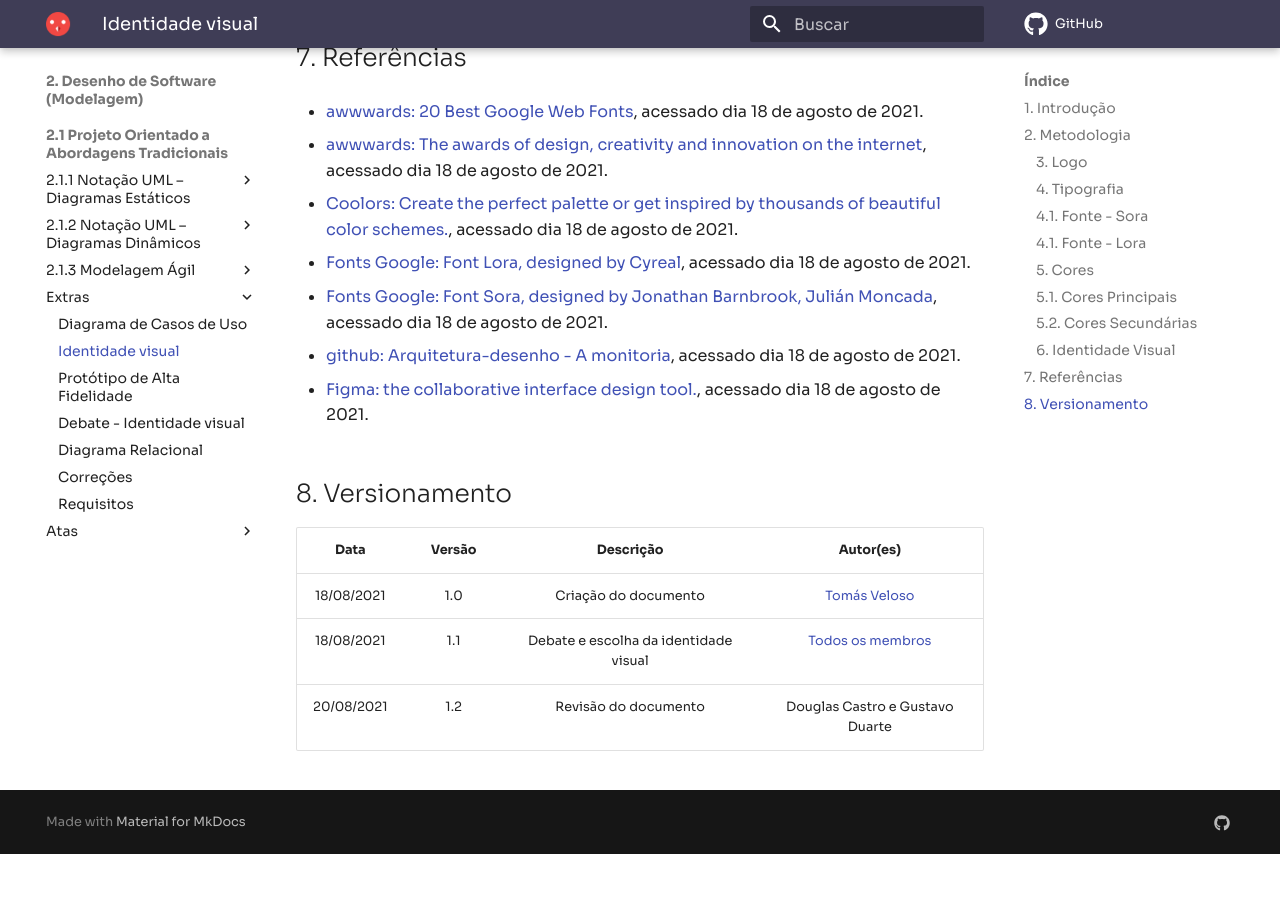
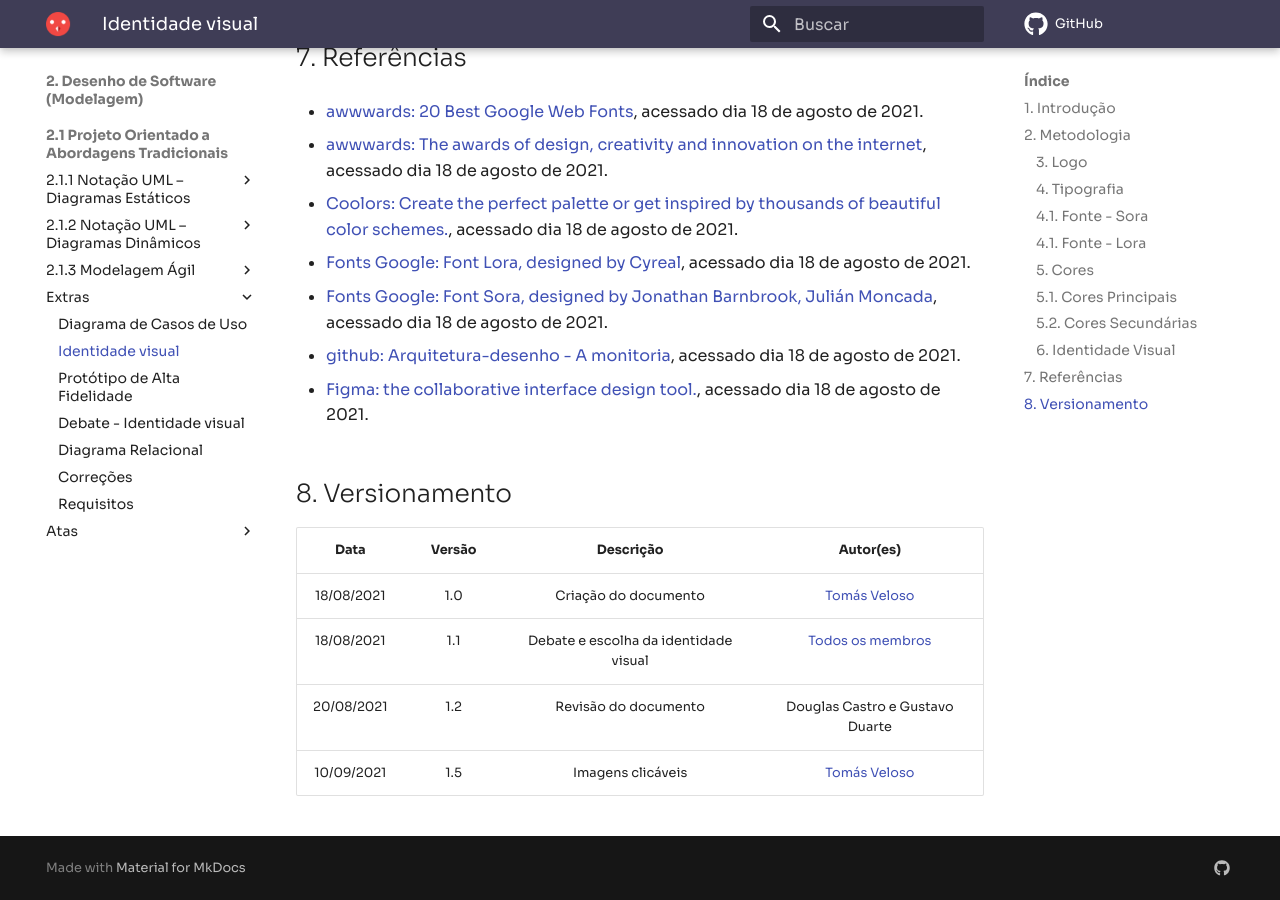
Before and after one commit to UnBArqDsw2021-1/2021.1_G04_Cardeal, an MkDocs documentation site: the page built from docs/modelagem/identidadeVisual.md, in a window 1280 px wide and 900 px high, scrolled down 5633 px. Built offline with MkDocs 1.6.1 and Material for MkDocs 9.7.7, drawn with Linux system fonts in a browser that asks for light colours; comment, search, counter and statistics services are not loaded; before the commit the page ends 6487 px from its top, so only the background shows below that; some of the changed lines change nothing that is shown.

Commit message:
Correção nas imagens

```diff
--- a/docs/modelagem/identidadeVisual.md
+++ b/docs/modelagem/identidadeVisual.md
@@ -14,7 +14,9 @@
 
 <h6 align = "center">Figura 1 - Logo, versão 1.0.</h6>
 
-![Logo](../desenhoSoftwareBase/img/IdentidadeVisual/logo.png)
+<!-- ![Logo](../desenhoSoftwareBase/img/IdentidadeVisual/logo.png) -->
+
+[![Logo](../desenhoSoftwareBase/img/IdentidadeVisual/logo.png)](../desenhoSoftwareBase/img/IdentidadeVisual/logo.png){target=\_blank}
 
 <h6 align = "center">Fonte: Site <a href="https://www.figma.com/proto/DKWzd4WjiCNoDUUINY1U4v/Identidade-Visual-Cardeal?node-id=6%3A6" target="_blank">Figma</a></h6></br>
 
@@ -30,7 +32,7 @@
 
 <h6 align = "center">Figura 2 - Representação da fonte Sora, versão 1.0.</h6>
 
-![Sora](../desenhoSoftwareBase/img/IdentidadeVisual/sora.png)
+[![Sora](../desenhoSoftwareBase/img/IdentidadeVisual/sora.png)](../desenhoSoftwareBase/img/IdentidadeVisual/sora.png){target=\_blank}
 
 <h6 align = "center">Fonte: Site <a href="https://www.figma.com/proto/DKWzd4WjiCNoDUUINY1U4v/Identidade-Visual-Cardeal?node-id=50%3A5" target="_blank">Figma</a></h6></br>
 
@@ -42,7 +44,9 @@
 
 <h6 align = "center">Figura 3 - Representação da fonte Lora, versão 1.0.</h6>
 
-![Lora](../desenhoSoftwareBase/img/IdentidadeVisual/lora.png)
+<!-- ![Lora](../desenhoSoftwareBase/img/IdentidadeVisual/lora.png) -->
+
+[![Lora](../desenhoSoftwareBase/img/IdentidadeVisual/lora.png)](../desenhoSoftwareBase/img/IdentidadeVisual/lora.png){target=\_blank}
 
 <h6 align = "center">Fonte: Site <a href="https://www.figma.com/proto/DKWzd4WjiCNoDUUINY1U4v/Identidade-Visual-Cardeal?node-id=50%3A86" target="_blank">Figma</a></h6></br>
 
@@ -109,3 +113,4 @@
 | 18/08/2021 |  1.0   |         Criação do documento          |                               [Tomás Veloso](https://github.com/tomasvelos0)                               |
 | 18/08/2021 |  1.1   | Debate e escolha da identidade visual | [Todos os membros](https://unbarqdsw2021-1.github.io/2021.1_G04_Cardeal/modelagem/debateIdentidadeVisual/) |
 | 20/08/2021 |  1.2   |         Revisão do documento          |                                      Douglas Castro e Gustavo Duarte                                       |
+| 10/09/2021 |  1.5   |           Imagens clicáveis           |                               [Tomás Veloso](https://github.com/tomasvelos0)                               |
```
